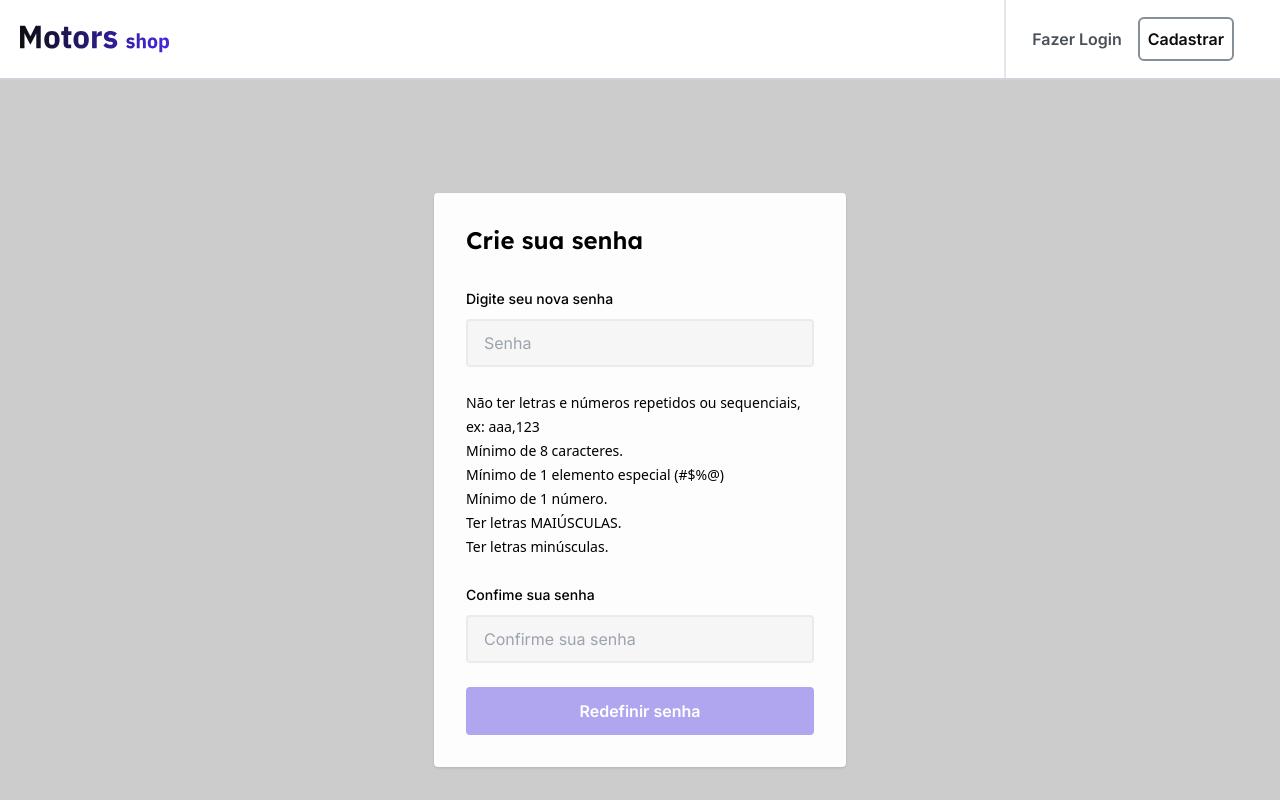
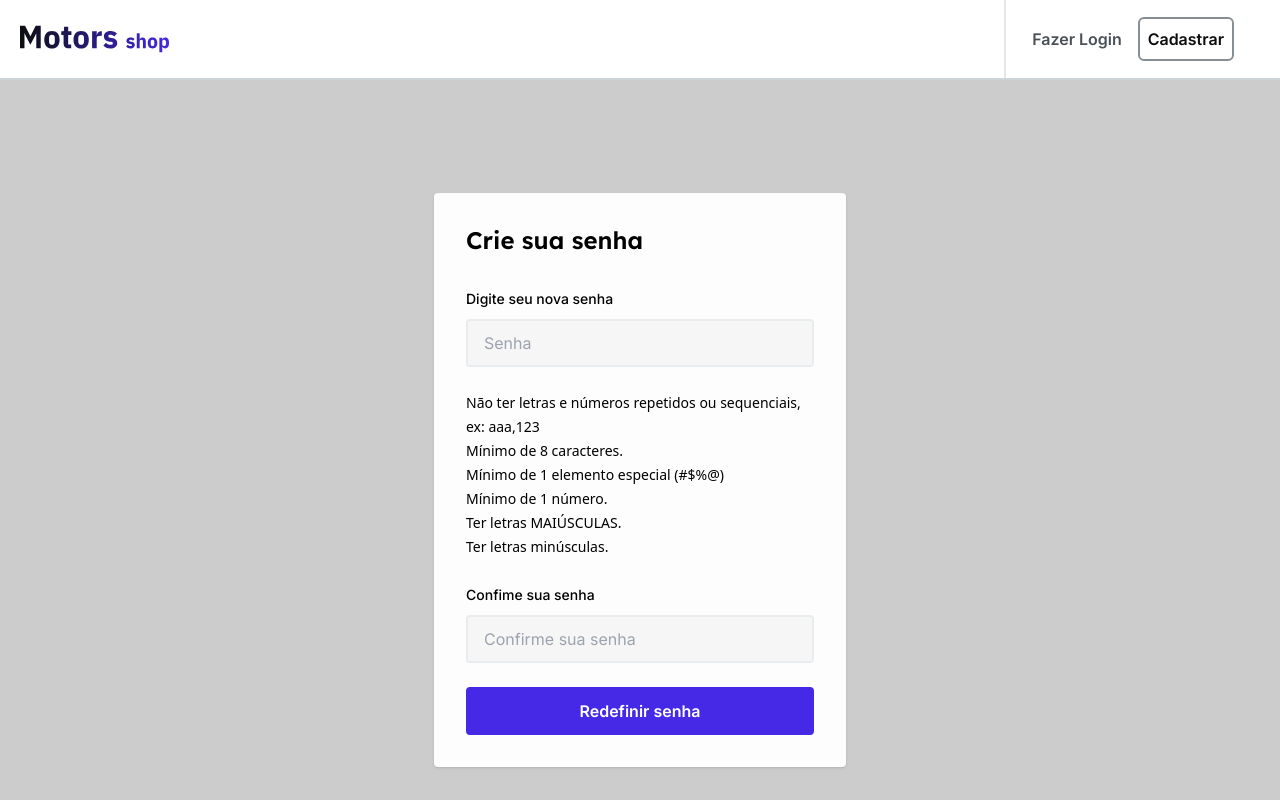
Before and after one commit to grupo38-T14/grupo38-T14-projeto-fullstack, a Next.js app in the folder front/: page /resetPassword/1 in a window 1280 px wide. Shown: the top 800 px of the page. Built offline with nearby package versions, Linux system fonts and the light colour scheme; no server answers.

Commit message:
backend integration

```diff
--- a/front/src/components/forms/formCreateNewPassword/index.tsx
+++ b/front/src/components/forms/formCreateNewPassword/index.tsx
@@ -11,9 +11,16 @@ import {
   CreateNewPasswordSchema,
   CreateNewPasswordData,
 } from "@/schemas/recoveryPassword.schema";
+import { useAuth } from "@/hooks/authHook";
 
-const FormCreateNewPassword = () => {
+export interface FormCreateNewPassword {
+  token: string;
+}
+
+const FormCreateNewPassword = ({ token }: FormCreateNewPassword) => {
+  const { createNewPassword } = useAuth();
   const [btnLoading, setBtnLoading] = useState(false);
+
   const {
     register,
     handleSubmit,
@@ -24,8 +31,8 @@ const FormCreateNewPassword = () => {
 
   const handleNewPassword = (data: CreateNewPasswordData) => {
     console.log(data);
-    setBtnLoading(true);
-    setTimeout(() => {}, 1000);
+    createNewPassword(data, token);
+    console.log(token);
   };
 
   return (
@@ -34,7 +41,7 @@ const FormCreateNewPassword = () => {
         <form
           className="flex flex-col gap-6"
           noValidate
-          onChange={handleSubmit(handleNewPassword)}
+          onSubmit={handleSubmit(handleNewPassword)}
         >
           <Input
             label="Digite seu nova senha "
@@ -63,9 +70,9 @@ const FormCreateNewPassword = () => {
           />
 
           <Button
-            type={!isDirty || !isValid ? "disableBland" : "brand"}
+            type={/*!isDirty || !isValid ? "disableBland" : */ "brand"}
             submit
-            disable={!isDirty || !isValid}
+            // disable={!isDirty || !isValid}
           >
             {!btnLoading ? (
               "Redefinir senha"
```
